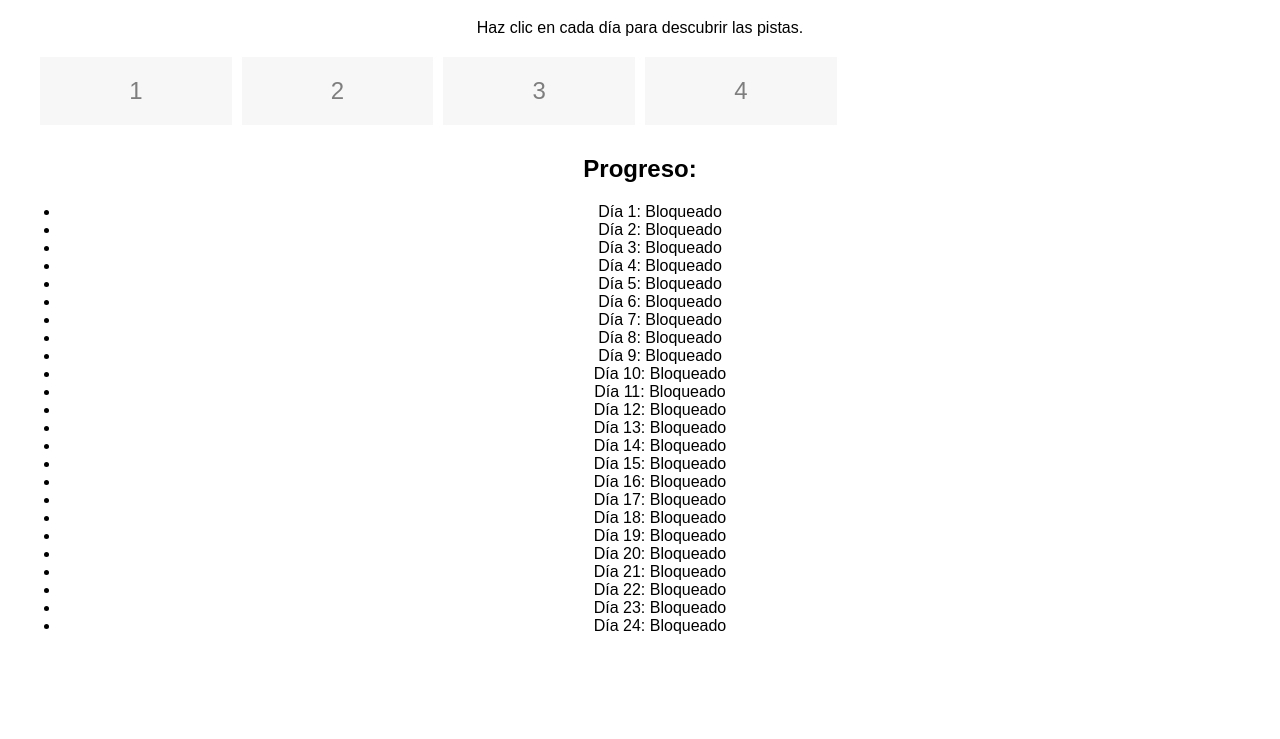
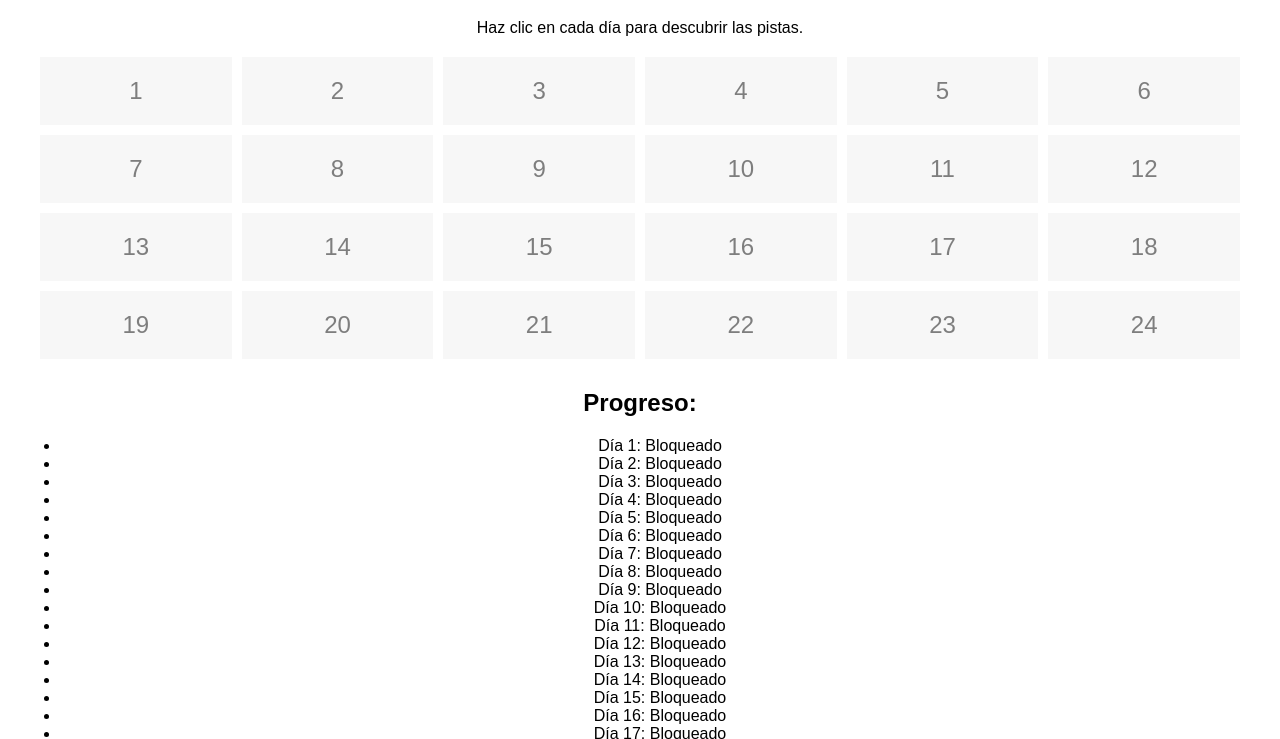
Before and after one commit to SergioBarrenoPachon/Calendar, a plain HTML site: page index.html in a window 1280 px wide. Shown: the part 61-800 px from the top of the page. Drawn offline with Linux system fonts and the light colour scheme.

Commit message:
Update index.html

```diff
--- a/index.html
+++ b/index.html
@@ -16,18 +16,33 @@
         <div class="día" data-dia="2">2</div>
         <div class="día" data-dia="3">3</div>
         <div class="día" data-dia="4">4</div>
-        <!-- Continúa con el resto de los días hasta el 24 -->
+        <div class="día" data-dia="5">5</div>
+        <div class="día" data-dia="6">6</div>
+        <div class="día" data-dia="7">7</div>
+        <div class="día" data-dia="8">8</div>
+        <div class="día" data-dia="9">9</div>
+        <div class="día" data-dia="10">10</div>
+        <div class="día" data-dia="11">11</div>
+        <div class="día" data-dia="12">12</div>
+        <div class="día" data-dia="13">13</div>
+        <div class="día" data-dia="14">14</div>
+        <div class="día" data-dia="15">15</div>
+        <div class="día" data-dia="16">16</div>
+        <div class="día" data-dia="17">17</div>
+        <div class="día" data-dia="18">18</div>
+        <div class="día" data-dia="19">19</div>
+        <div class="día" data-dia="20">20</div>
+        <div class="día" data-dia="21">21</div>
+        <div class="día" data-dia="22">22</div>
+        <div class="día" data-dia="23">23</div>
+        <div class="día" data-dia="24">24</div>
     </div>
 
     <div id="progreso">
         <h2>Progreso:</h2>
-        <ul id="lista-progreso">
-            <!-- Aquí se mostrará el progreso de los días desbloqueados -->
-        </ul>
+        <ul id="lista-progreso"></ul>
     </div>
 
-    <div id="mensaje">
-        <!-- Aquí aparecerán las pistas cuando un día sea desbloqueado -->
-    </div>
+    <div id="mensaje"></div>
 </body>
 </html>
```
